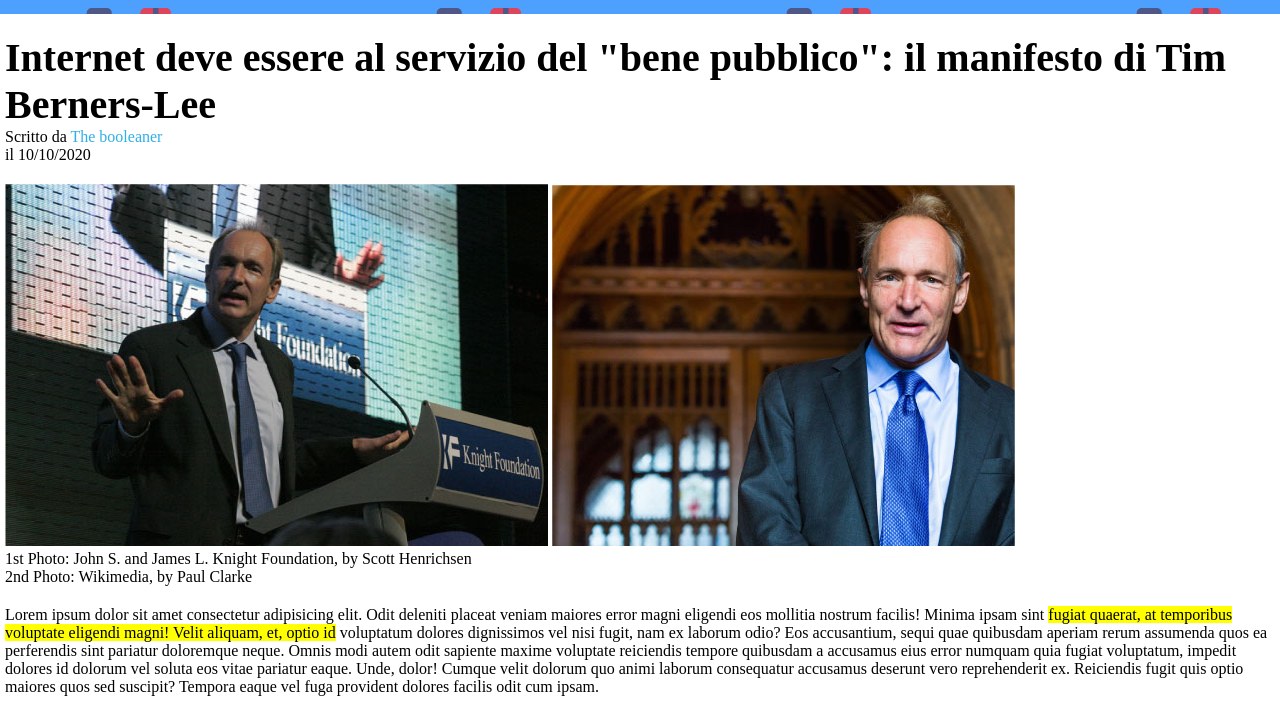
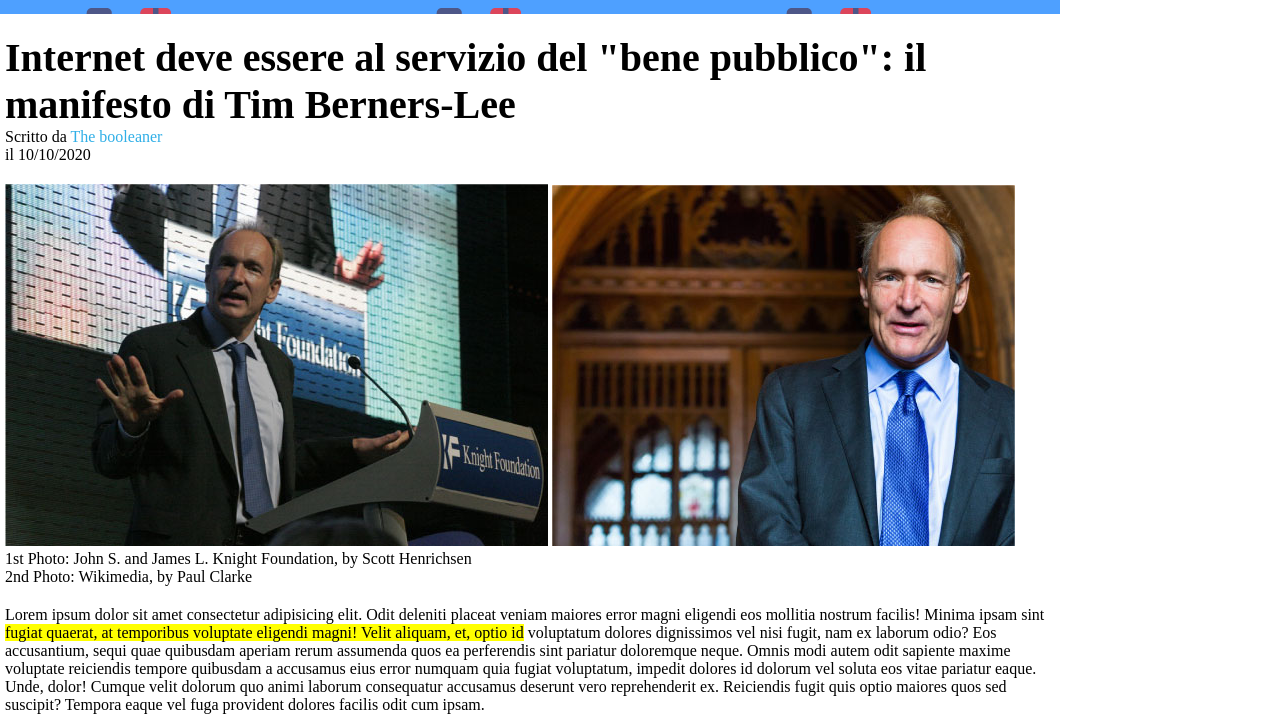
Before and after one commit to AlessioConsolo/html-css-booleaner, a plain HTML site: page index.html in a window 1280 px wide. Shown: the part 106-823 px from the top of the page. Drawn offline with Linux system fonts and the light colour scheme.

Commit message:
[UPD] added html width

```diff
--- a/css/style.css
+++ b/css/style.css
@@ -2,6 +2,10 @@
   margin: 0;
   padding: 0;
   box-sizing: border-box;
+}
+
+html {
+  width: 1060px;
 }
 
 .container {
```
